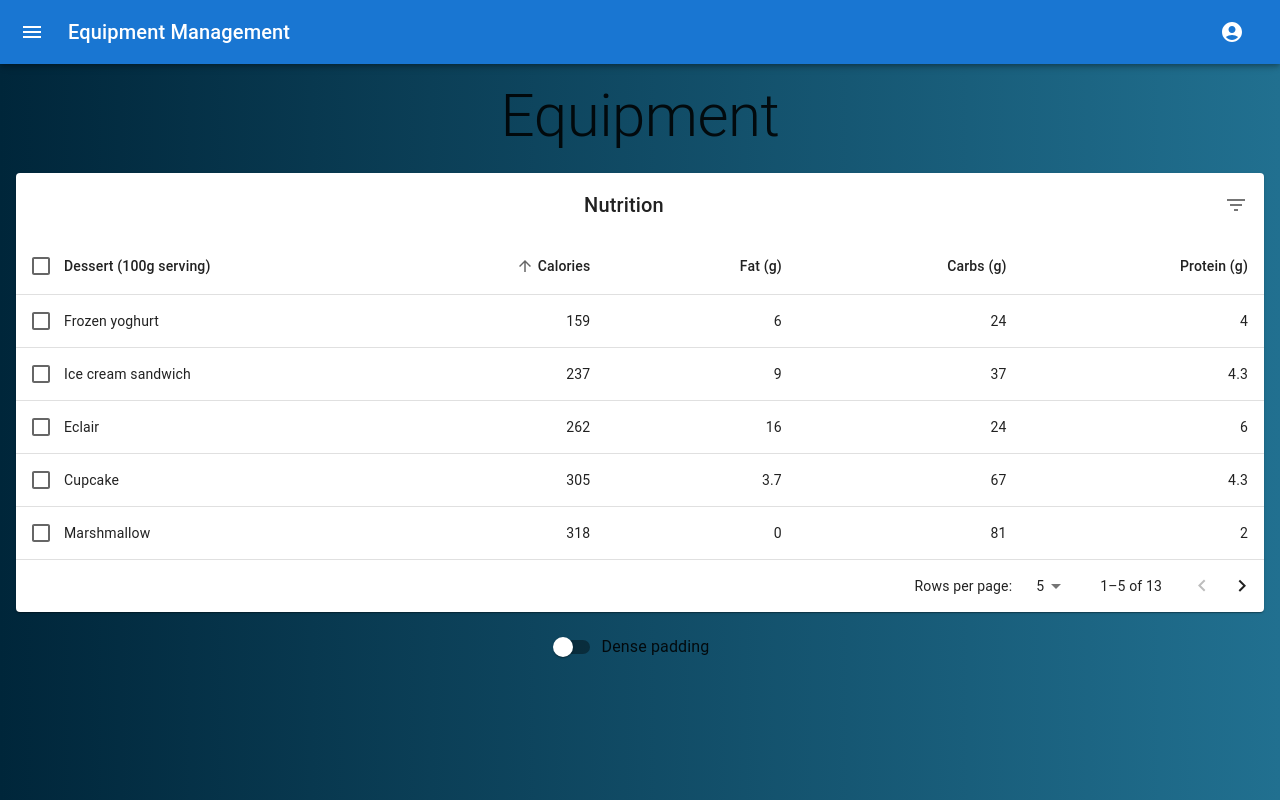
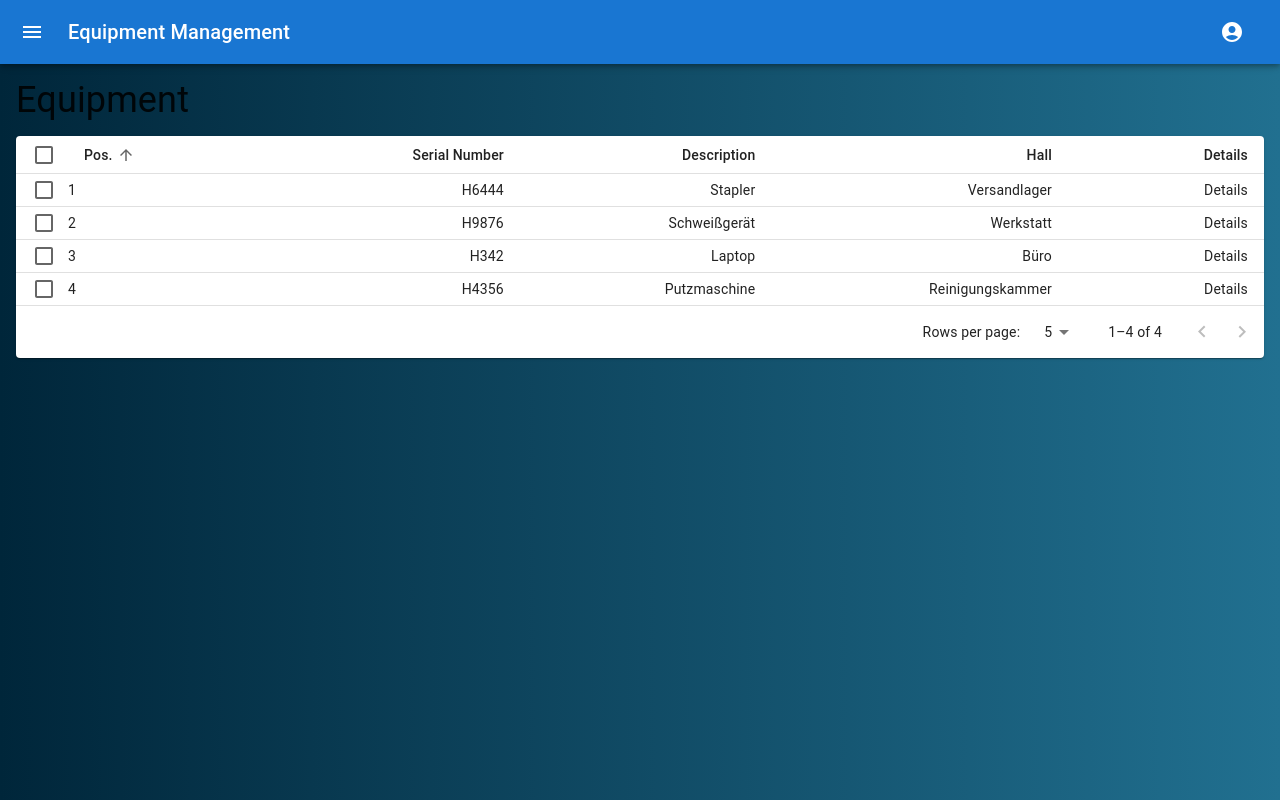
Before and after one commit to it231514/equipment-monitor, a Next.js app in the folder frontend/: page /equipment/list in a window 1280 px wide. Built offline with nearby package versions, Linux system fonts and the light colour scheme.

Commit message:
replace mui example data

```diff
--- a/frontend/app/equipment/equipment.interface.ts
+++ b/frontend/app/equipment/equipment.interface.ts
@@ -1,8 +1,12 @@
 export default interface Equipment {
   id: number;
+  serial: string;
   desc: string;
   loc: string;
 }
 
-export type EquipmentListElement = Pick<Equipment, "id" | "desc" | "loc">;
+export type EquipmentListElement = Pick<
+  Equipment,
+  "id" | "desc" | "loc" | "serial"
+>;
 export type EquipmentList = EquipmentListElement[];
--- a/frontend/app/equipment/list/page.tsx
+++ b/frontend/app/equipment/list/page.tsx
@@ -1,5 +1,4 @@
 "use client";
-import { Typography } from "@mui/material";
 import { useState } from "react";
 import { EquipmentList } from "../equipment.interface";
 import "./styles.css";
@@ -12,21 +11,25 @@ export default function CreateEquipmentPage() {
     return [
       {
         id: 1,
+        serial: "H6444",
         desc: "Stapler",
         loc: "Versandlager",
       },
       {
         id: 2,
+        serial: "H9876",
         desc: "Schweißgerät",
         loc: "Werkstatt",
       },
       {
         id: 3,
+        serial: "H342",
         desc: "Laptop",
         loc: "Büro",
       },
       {
         id: 4,
+        serial: "H4356",
         desc: "Putzmaschine",
         loc: "Reinigungskammer",
       },
@@ -36,9 +39,7 @@ export default function CreateEquipmentPage() {
   return (
     <div className="w-full min-h-[calc(100vh-64px)] back">
       <div className="p-4 flex flex-col justify-center items-center ">
-        <Typography variant="h2" component="h1" gutterBottom>
-          Equipment
-        </Typography>
+        <div className="w-full text-left mb-4 text-4xl">Equipment</div>
 
         <Table tableData={equipmentList} />
       </div>
--- a/frontend/app/equipment/list/table.tsx
+++ b/frontend/app/equipment/list/table.tsx
@@ -1,11 +1,6 @@
-import DeleteIcon from "@mui/icons-material/Delete";
-import FilterListIcon from "@mui/icons-material/FilterList";
 import Box from "@mui/material/Box";
 import Checkbox from "@mui/material/Checkbox";
-import FormControlLabel from "@mui/material/FormControlLabel";
-import IconButton from "@mui/material/IconButton";
 import Paper from "@mui/material/Paper";
-import Switch from "@mui/material/Switch";
 import Table from "@mui/material/Table";
 import TableBody from "@mui/material/TableBody";
 import TableCell from "@mui/material/TableCell";
@@ -14,55 +9,9 @@ import TableHead from "@mui/material/TableHead";
 import TablePagination from "@mui/material/TablePagination";
 import TableRow from "@mui/material/TableRow";
 import TableSortLabel from "@mui/material/TableSortLabel";
-import Toolbar from "@mui/material/Toolbar";
-import Tooltip from "@mui/material/Tooltip";
-import Typography from "@mui/material/Typography";
-import { alpha } from "@mui/material/styles";
 import { visuallyHidden } from "@mui/utils";
 import * as React from "react";
-
-interface Data {
-  id: number;
-  calories: number;
-  carbs: number;
-  fat: number;
-  name: string;
-  protein: number;
-}
-
-function createData(
-  id: number,
-  name: string,
-  calories: number,
-  fat: number,
-  carbs: number,
-  protein: number
-): Data {
-  return {
-    id,
-    name,
-    calories,
-    fat,
-    carbs,
-    protein,
-  };
-}
-
-const rows = [
-  createData(1, "Cupcake", 305, 3.7, 67, 4.3),
-  createData(2, "Donut", 452, 25.0, 51, 4.9),
-  createData(3, "Eclair", 262, 16.0, 24, 6.0),
-  createData(4, "Frozen yoghurt", 159, 6.0, 24, 4.0),
-  createData(5, "Gingerbread", 356, 16.0, 49, 3.9),
-  createData(6, "Honeycomb", 408, 3.2, 87, 6.5),
-  createData(7, "Ice cream sandwich", 237, 9.0, 37, 4.3),
-  createData(8, "Jelly Bean", 375, 0.0, 94, 0.0),
-  createData(9, "KitKat", 518, 26.0, 65, 7.0),
-  createData(10, "Lollipop", 392, 0.2, 98, 0.0),
-  createData(11, "Marshmallow", 318, 0, 81, 2.0),
-  createData(12, "Nougat", 360, 19.0, 9, 37.0),
-  createData(13, "Oreo", 437, 18.0, 63, 4.0),
-];
+import { EquipmentList, EquipmentListElement } from "../equipment.interface";
 
 function descendingComparator<T>(a: T, b: T, orderBy: keyof T) {
   if (b[orderBy] < a[orderBy]) {
@@ -108,42 +57,36 @@ function stableSort<T>(
 }
 
 interface HeadCell {
-  disablePadding: boolean;
-  id: keyof Data;
+  id: keyof EquipmentListElement | "actions";
   label: string;
   numeric: boolean;
 }
 
 const headCells: readonly HeadCell[] = [
   {
-    id: "name",
+    id: "id",
     numeric: false,
-    disablePadding: true,
-    label: "Dessert (100g serving)",
+    label: "Pos.",
   },
   {
-    id: "calories",
+    id: "serial",
     numeric: true,
-    disablePadding: false,
-    label: "Calories",
+    label: "Serial Number",
   },
   {
-    id: "fat",
+    id: "desc",
     numeric: true,
-    disablePadding: false,
-    label: "Fat (g)",
+    label: "Description",
   },
   {
-    id: "carbs",
+    id: "loc",
     numeric: true,
-    disablePadding: false,
-    label: "Carbs (g)",
+    label: "Hall",
   },
   {
-    id: "protein",
+    id: "actions",
     numeric: true,
-    disablePadding: false,
-    label: "Protein (g)",
+    label: "Details",
   },
 ];
 
@@ -151,7 +94,7 @@ interface EnhancedTableProps {
   numSelected: number;
   onRequestSort: (
     event: React.MouseEvent<unknown>,
-    property: keyof Data
+    property: keyof EquipmentListElement
   ) => void;
   onSelectAllClick: (event: React.ChangeEvent<HTMLInputElement>) => void;
   order: Order;
@@ -169,7 +112,8 @@ function EnhancedTableHead(props: EnhancedTableProps) {
     onRequestSort,
   } = props;
   const createSortHandler =
-    (property: keyof Data) => (event: React.MouseEvent<unknown>) => {
+    (property: keyof EquipmentListElement) =>
+    (event: React.MouseEvent<unknown>) => {
       onRequestSort(event, property);
     };
 
@@ -191,7 +135,7 @@ function EnhancedTableHead(props: EnhancedTableProps) {
           <TableCell
             key={headCell.id}
             align={headCell.numeric ? "right" : "left"}
-            padding={headCell.disablePadding ? "none" : "normal"}
+            padding={"normal"}
             sortDirection={orderBy === headCell.id ? order : false}
           >
             <TableSortLabel
@@ -213,80 +157,24 @@ function EnhancedTableHead(props: EnhancedTableProps) {
   );
 }
 
-interface EnhancedTableToolbarProps {
-  numSelected: number;
-}
-
-function EnhancedTableToolbar(props: EnhancedTableToolbarProps) {
-  const { numSelected } = props;
-
-  return (
-    <Toolbar
-      sx={{
-        pl: { sm: 2 },
-        pr: { xs: 1, sm: 1 },
-        ...(numSelected > 0 && {
-          bgcolor: (theme) =>
-            alpha(
-              theme.palette.primary.main,
-              theme.palette.action.activatedOpacity
-            ),
-        }),
-      }}
-    >
-      {numSelected > 0 ? (
-        <Typography
-          sx={{ flex: "1 1 100%" }}
-          color="inherit"
-          variant="subtitle1"
-          component="div"
-        >
-          {numSelected} selected
-        </Typography>
-      ) : (
-        <Typography
-          sx={{ flex: "1 1 100%" }}
-          variant="h6"
-          id="tableTitle"
-          component="div"
-        >
-          Nutrition
-        </Typography>
-      )}
-      {numSelected > 0 ? (
-        <Tooltip title="Delete">
-          <IconButton>
-            <DeleteIcon />
-          </IconButton>
-        </Tooltip>
-      ) : (
-        <Tooltip title="Filter list">
-          <IconButton>
-            <FilterListIcon />
-          </IconButton>
-        </Tooltip>
-      )}
-    </Toolbar>
-  );
-}
-
 interface Props {
-  tableData: any[];
+  tableData: EquipmentList;
 }
 
 export default function EnhancedTable({ tableData }: Props) {
   const [order, setOrder] = React.useState<Order>("asc");
-  const [orderBy, setOrderBy] = React.useState<keyof Data>("calories");
+  const [orderBy, setOrderBy] =
+    React.useState<keyof EquipmentListElement>("id");
   const [selected, setSelected] = React.useState<readonly number[]>([]);
   const [page, setPage] = React.useState(0);
-  const [dense, setDense] = React.useState(false);
+  const [dense, setDense] = React.useState(true);
   const [rowsPerPage, setRowsPerPage] = React.useState(5);
 
   console.log(tableData);
 
   const handleRequestSort = (
     event: React.MouseEvent<unknown>,
-    property: keyof Data
+    property: keyof EquipmentListElement
   ) => {
     const isAsc = orderBy === property && order === "asc";
     setOrder(isAsc ? "desc" : "asc");
@@ -295,7 +183,7 @@ export default function EnhancedTable({ tableData }: Props) {
 
   const handleSelectAllClick = (event: React.ChangeEvent<HTMLInputElement>) => {
     if (event.target.checked) {
-      const newSelected = rows.map((n) => n.id);
+      const newSelected = tableData.map((n) => n.id);
       setSelected(newSelected);
       return;
     }
@@ -340,11 +228,11 @@ export default function EnhancedTable({ tableData }: Props) {
 
   // Avoid a layout jump when reaching the last page with empty rows.
   const emptyRows =
-    page > 0 ? Math.max(0, (1 + page) * rowsPerPage - rows.length) : 0;
+    page > 0 ? Math.max(0, (1 + page) * rowsPerPage - tableData.length) : 0;
 
   const visibleRows = React.useMemo(
     () =>
-      stableSort(rows, getComparator(order, orderBy)).slice(
+      stableSort(tableData, getComparator(order, orderBy)).slice(
         page * rowsPerPage,
         page * rowsPerPage + rowsPerPage
       ),
@@ -354,7 +242,6 @@ export default function EnhancedTable({ tableData }: Props) {
   return (
     <Box sx={{ width: "100%" }}>
       <Paper sx={{ width: "100%", mb: 2 }}>
-        <EnhancedTableToolbar numSelected={selected.length} />
         <TableContainer>
           <Table
             sx={{ minWidth: 750 }}
@@ -367,7 +254,7 @@ export default function EnhancedTable({ tableData }: Props) {
               orderBy={orderBy}
               onSelectAllClick={handleSelectAllClick}
               onRequestSort={handleRequestSort}
-              rowCount={rows.length}
+              rowCount={tableData.length}
             />
             <TableBody>
               {visibleRows.map((row, index) => {
@@ -400,12 +287,13 @@ export default function EnhancedTable({ tableData }: Props) {
                       scope="row"
                       padding="none"
                     >
-                      {row.name}
+                      {row.id}
                     </TableCell>
-                    <TableCell align="right">{row.calories}</TableCell>
-                    <TableCell align="right">{row.fat}</TableCell>
-                    <TableCell align="right">{row.carbs}</TableCell>
-                    <TableCell align="right">{row.protein}</TableCell>
+                    <TableCell align="right">{row.serial}</TableCell>
+                    <TableCell align="right">{row.desc}</TableCell>
+                    <TableCell align="right">{row.loc}</TableCell>
+
+                    <TableCell align="right">Details</TableCell>
                   </TableRow>
                 );
               })}
@@ -422,19 +310,15 @@ export default function EnhancedTable({ tableData }: Props) {
           </Table>
         </TableContainer>
         <TablePagination
-          rowsPerPageOptions={[5, 10, 25]}
+          rowsPerPageOptions={[1, 5, 10, 25, 100]}
           component="div"
-          count={rows.length}
+          count={tableData.length}
           rowsPerPage={rowsPerPage}
           page={page}
           onPageChange={handleChangePage}
           onRowsPerPageChange={handleChangeRowsPerPage}
         />
       </Paper>
-      <FormControlLabel
-        control={<Switch checked={dense} onChange={handleChangeDense} />}
-        label="Dense padding"
-      />
     </Box>
   );
 }
```
